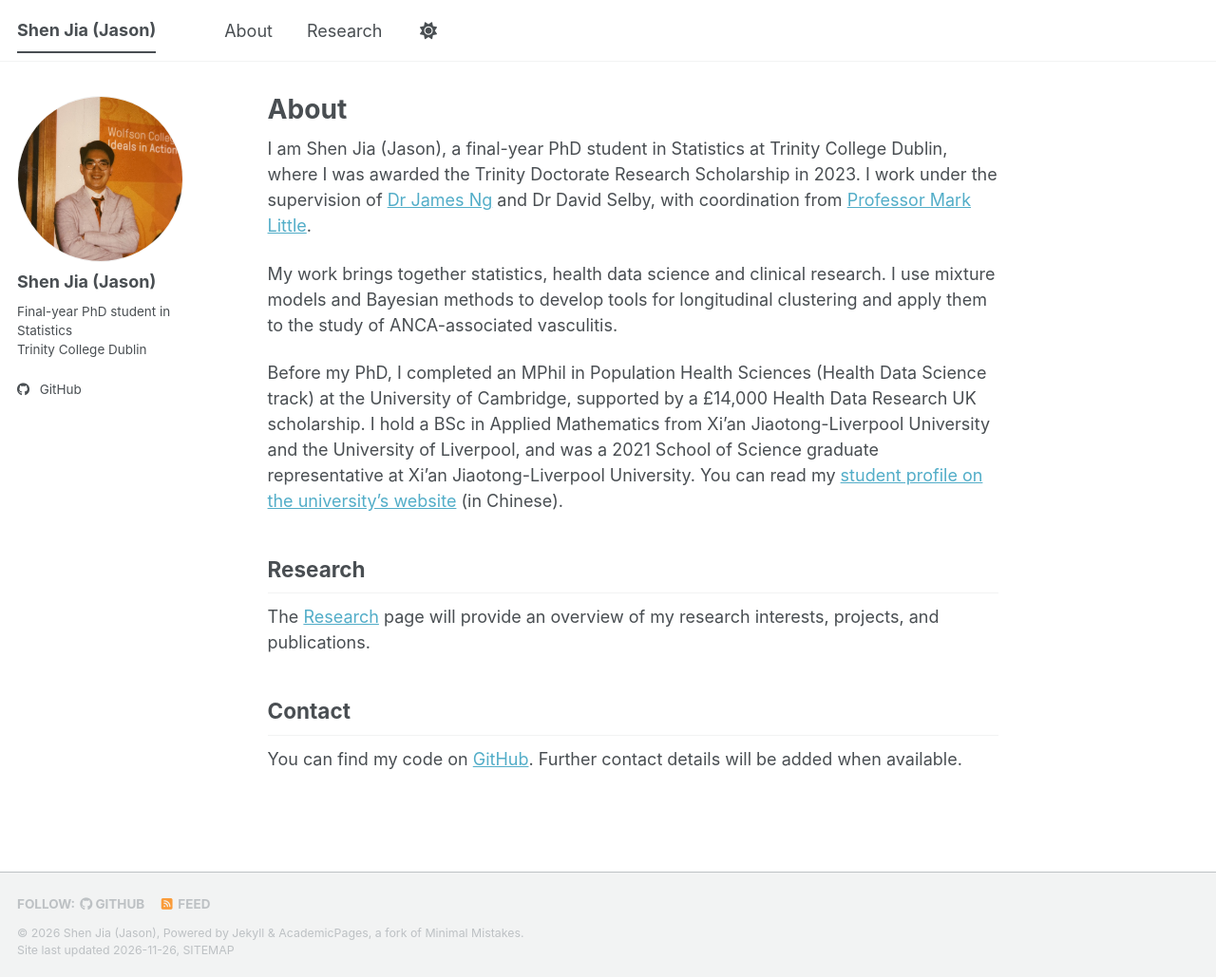
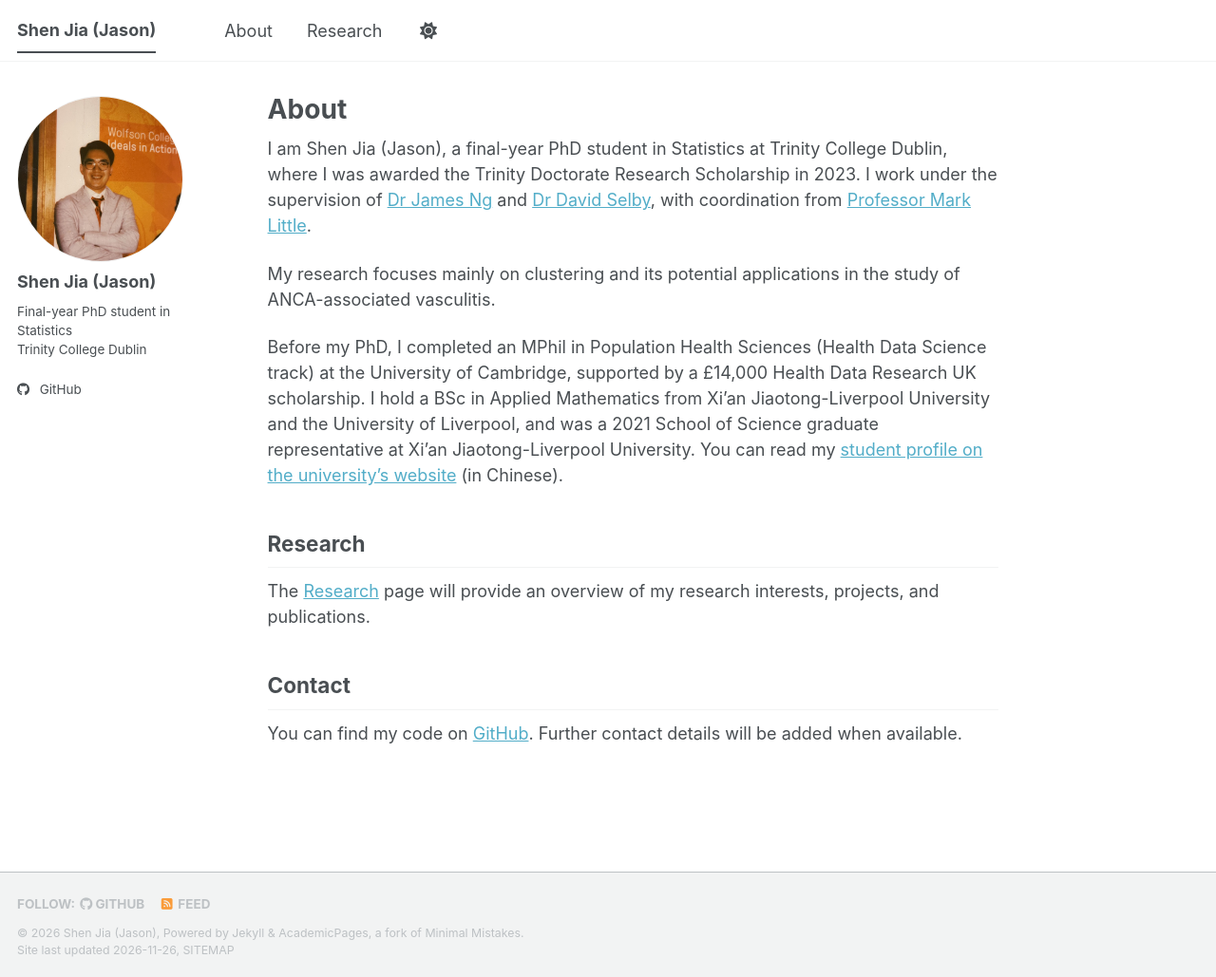
Before and after one commit to sj-631/sj-631.github.io, a Jekyll site: the page built from _pages/about.md, in a window 1280 px wide and 1029 px high. Shown: the whole window at 95% size. Built offline with Jekyll 4.4.1, drawn with Linux system fonts in a browser that asks for light colours; a script bundle is joined from its source files by our own code; a style sheet for code colours, icons or effects is not loaded.

Commit message:
Simplify research bio and link supervisor

```diff
--- a/_pages/about.md
+++ b/_pages/about.md
@@ -4,9 +4,9 @@ title: "About"
 author_profile: true
 ---
 
-I am Shen Jia (Jason), a final-year PhD student in Statistics at Trinity College Dublin, where I was awarded the Trinity Doctorate Research Scholarship in 2023. I work under the supervision of [Dr James Ng](https://www.tcd.ie/scss/people/academic-staff/ngja/) and Dr David Selby, with coordination from [Professor Mark Little](https://www.tcd.ie/research/profiles/?profile=MLITTLE).
+I am Shen Jia (Jason), a final-year PhD student in Statistics at Trinity College Dublin, where I was awarded the Trinity Doctorate Research Scholarship in 2023. I work under the supervision of [Dr James Ng](https://www.tcd.ie/scss/people/academic-staff/ngja/) and [Dr David Selby](https://mlgh.net/author/david-selby/), with coordination from [Professor Mark Little](https://www.tcd.ie/research/profiles/?profile=MLITTLE).
 
-My work brings together statistics, health data science and clinical research. I use mixture models and Bayesian methods to develop tools for longitudinal clustering and apply them to the study of ANCA-associated vasculitis.
+My research focuses mainly on clustering and its potential applications in the study of ANCA-associated vasculitis.
 
 Before my PhD, I completed an MPhil in Population Health Sciences (Health Data Science track) at the University of Cambridge, supported by a £14,000 Health Data Research UK scholarship. I hold a BSc in Applied Mathematics from Xi'an Jiaotong-Liverpool University and the University of Liverpool, and was a 2021 School of Science graduate representative at Xi'an Jiaotong-Liverpool University. You can read my [student profile on the university's website](https://www.xjtlu.edu.cn/zh/news/2021/06/xuezigushijiashen) (in Chinese).
 
```
